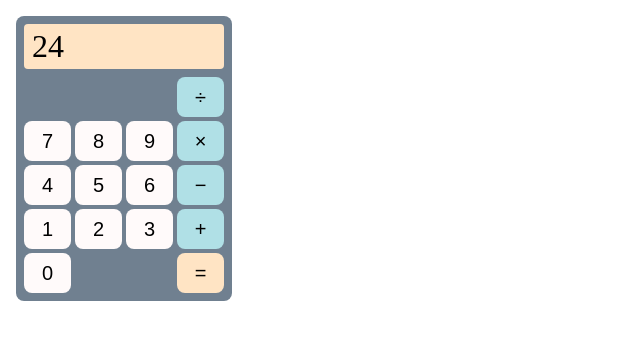
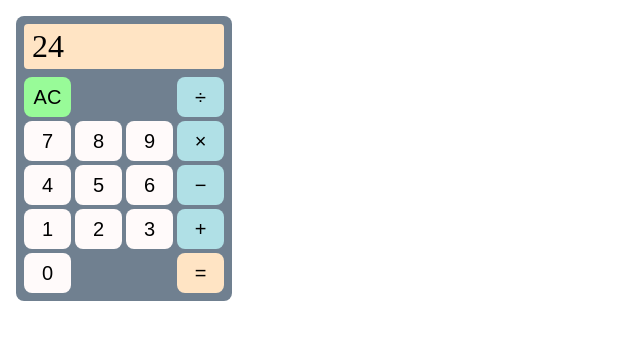
Before and after one commit to mjr141/calculator, a plain HTML site: page index.html in a window 1280 px wide. Shown: the whole page, without its empty margins (0-640 px from the left). Drawn offline with Linux system fonts and the light colour scheme.

Commit message:
add and style all-clear button

```diff
--- a/index.html
+++ b/index.html
@@ -11,7 +11,7 @@
       24
     </div>
     <div class="row">
-      <button class="empty"></button>
+      <button class="operator" id="clear">AC</button>
       <button class="empty"></button>
       <button class="empty"></button>
       <button class="operator">&divide;</button>
--- a/styles.css
+++ b/styles.css
@@ -52,6 +52,10 @@ button {
   background-color: bisque;
 }
 
+#clear {
+  background-color: palegreen;
+}
+
 .empty {
   visibility: hidden;
 }
```
